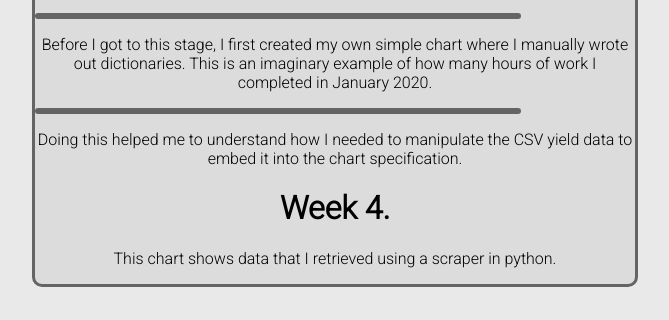
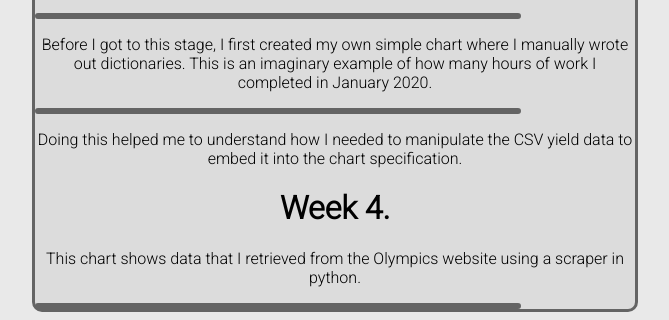
Before and after one commit to jesme00/jesme00.github.io, a plain HTML site: page homeworkportfolio.html in a window 1280 px wide. Shown: the part 793-1113 px from the top of the page, without its empty margins (305-974 px from the left). Before the commit the page ends 1088 px from the top, so only its background shows below. Drawn offline with Linux system fonts and the light colour scheme; a script that the page names is missing.

Commit message:
Update homeworkportfolio.html

```diff
--- a/homeworkportfolio.html
+++ b/homeworkportfolio.html
@@ -59,8 +59,10 @@
 <p>Doing this helped me to understand how I needed to manipulate the CSV yield data to embed it into the chart specification.</p>
 
  <h1>Week 4.</h1>
-        <h3<Maturity</h3>
-        <p>This chart shows data that I retrieved using a scraper in python.</p>
+        <h3<Olympic Medals</h3>
+        <p>This chart shows data that I retrieved from the Olympics website using a scraper in python.</p>
+        <div class="chart" id="Chart7"></div>
+
 
 
 
@@ -77,6 +79,7 @@
     var myChart4 = "imflendingaspercentageofgdp.json";
     var myChart5 = "week3homeworkchart.json";
     var myChart6 = "week3homeworkprimerchart.json";
+    var myChart7 = "Week4OlympicMedals.json";
 
     // Embed charts:
     vegaEmbed('#Chart1', myChart1);
@@ -85,6 +88,7 @@
     vegaEmbed('#Chart4', myChart4);
     vegaEmbed('#Chart5', myChart5);
     vegaEmbed('#Chart6', myChart6);
+    vegaEmbed('#Chart6', myChart7);
 
 
 </script>
```
